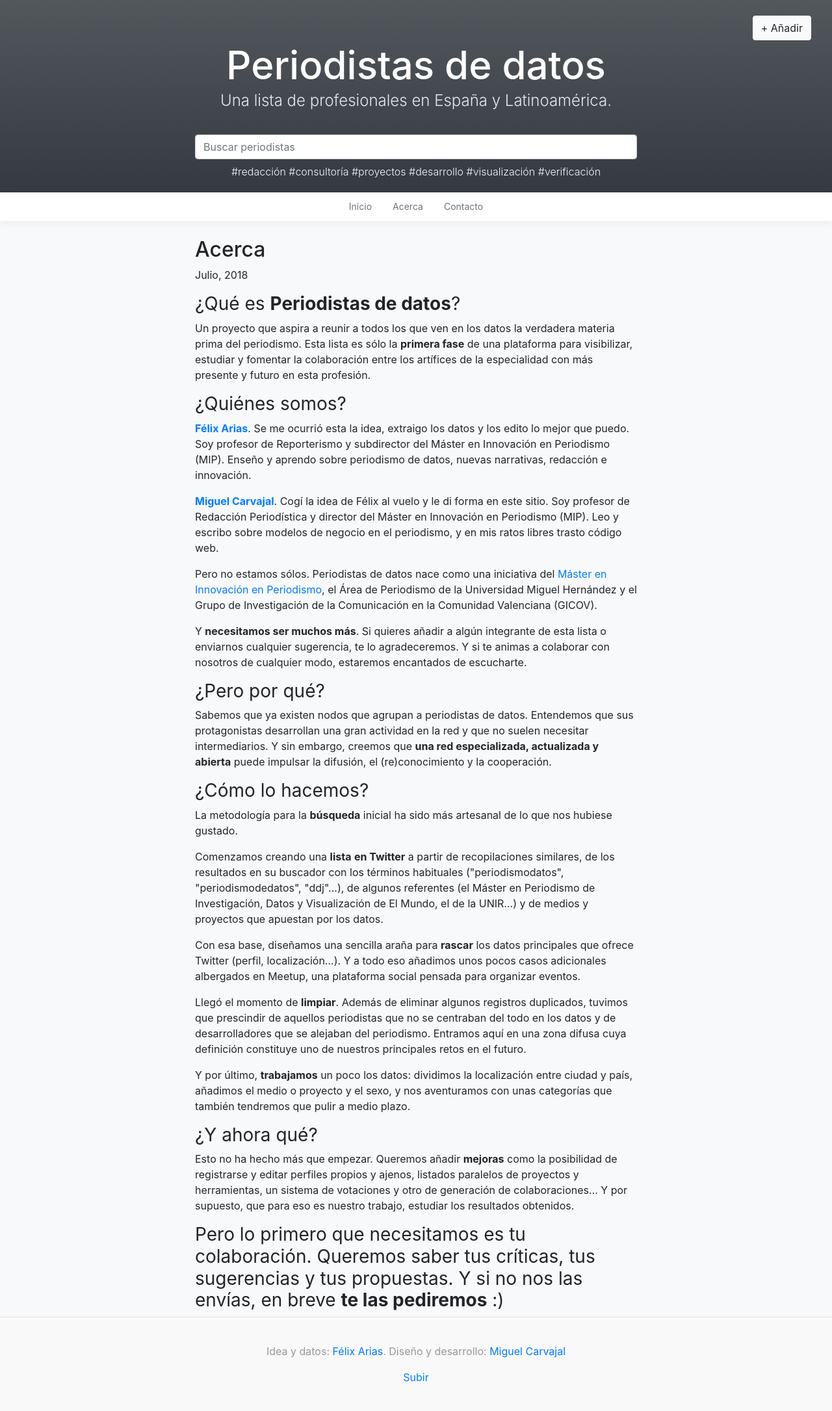
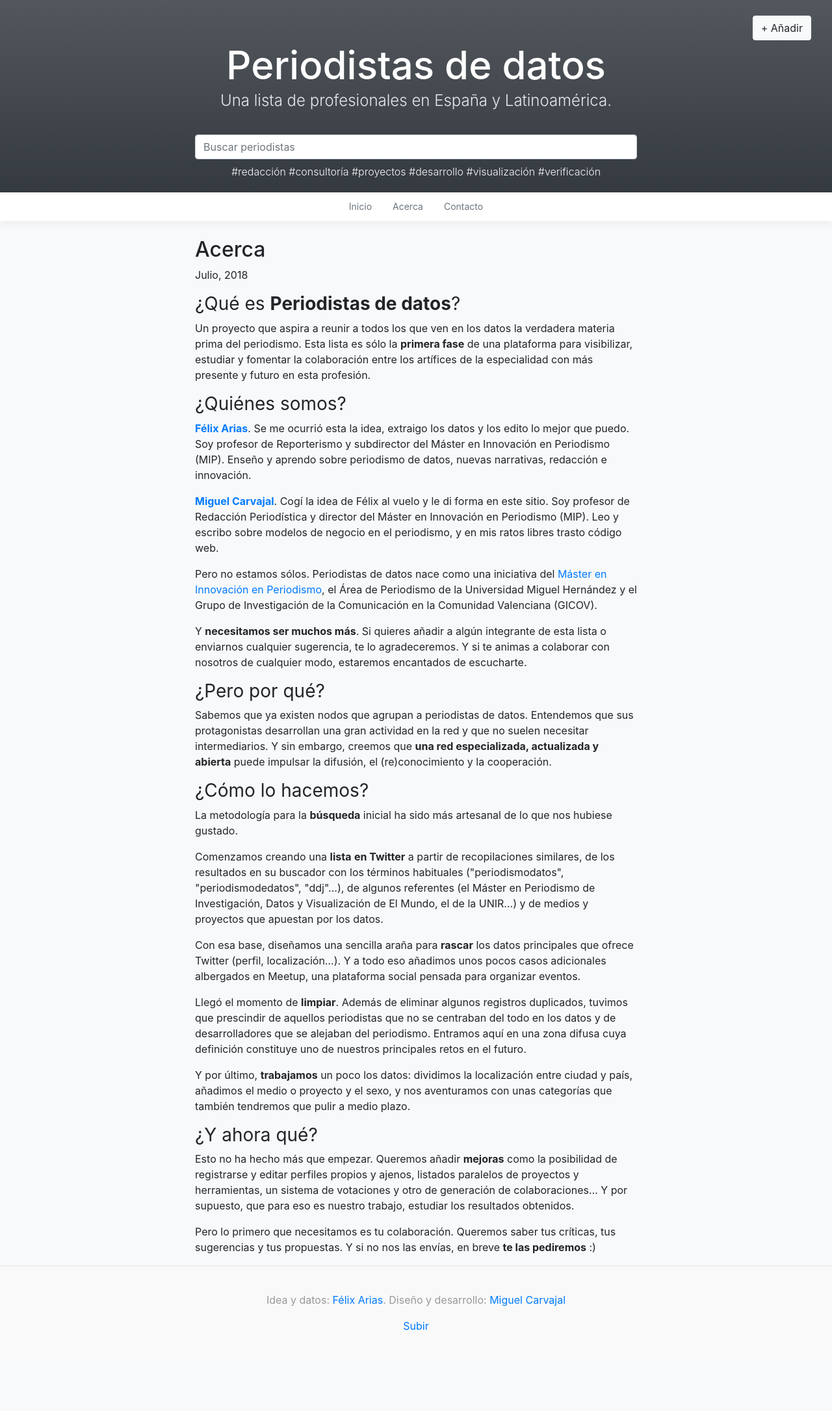
Before and after one commit to mipumh/djspain, a Jekyll site: the page built from acerca.md, in a window 1280 px wide. Shown: the whole page at 65% size. Built offline with Jekyll 4.4.1, drawn with Linux system fonts in a browser that asks for light colours; nearby versions of some CDN libraries; after the commit the page ends 2092 px from its top, so only the background shows below that.

Commit message:
fix acerca de

```diff
--- a/_layouts/default.html
+++ b/_layouts/default.html
@@ -8,7 +8,7 @@
     {% include header.html %}
 
 
-    <main role="main" class="container" style="padding-top: 25px">
+    <main role="main" class="container m-b-4" style="padding-top: 25px">
 
         {{ content }}
 
--- a/acerca.md
+++ b/acerca.md
@@ -20,4 +20,4 @@ layout: default
 <p><span style="font-weight: 400;">Y por &uacute;ltimo, </span><strong>trabajamos</strong><span style="font-weight: 400;"> un poco los datos: dividimos la localizaci&oacute;n entre ciudad y pa&iacute;s, a&ntilde;adimos el medio o proyecto y el sexo, y nos aventuramos con unas categor&iacute;as que tambi&eacute;n tendremos que pulir a medio plazo.</span></p>
 <h3><span style="font-weight: 400;">&iquest;Y ahora qu&eacute;?</span></h3>
 <p><span style="font-weight: 400;">Esto no ha hecho m&aacute;s que empezar. Queremos a&ntilde;adir </span><strong>mejoras</strong><span style="font-weight: 400;"> como la posibilidad de registrarse y editar perfiles propios y ajenos, listados paralelos de proyectos y herramientas, un sistema de votaciones y otro de generaci&oacute;n de colaboraciones&hellip; Y por supuesto, que para eso es nuestro trabajo, estudiar los resultados obtenidos.</span></p>
-<h3><span style="font-weight: 400;">Pero lo primero que necesitamos es tu colaboraci&oacute;n. Queremos saber tus cr&iacute;ticas, tus sugerencias y tus propuestas. Y si no nos las env&iacute;as, en breve </span><strong>te las pediremos</strong><span style="font-weight: 400;"> :)</span></h3>
+<p><span style="font-weight: 400;">Pero lo primero que necesitamos es tu colaboraci&oacute;n. Queremos saber tus cr&iacute;ticas, tus sugerencias y tus propuestas. Y si no nos las env&iacute;as, en breve </span><strong>te las pediremos</strong><span style="font-weight: 400;"> :)</span></p>
```
